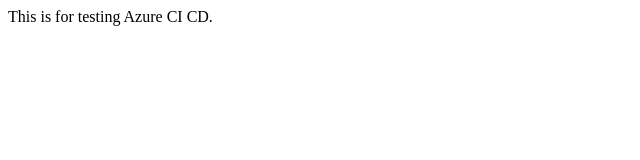
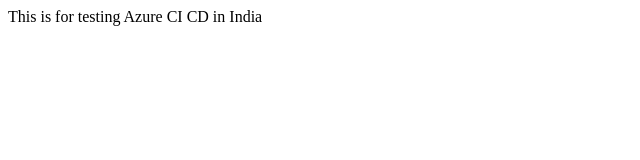
Before and after one commit to sreejithvijayan/TestAzure, a plain HTML site: page index.html in a window 1280 px wide. Shown: the full height of the page, 0-640 px from the left. Drawn offline with Linux system fonts and the light colour scheme.

Commit message:
Update and rename test.html to index.html

```diff
--- a/test.html
+++ b/index.html
@@ -1,6 +1,6 @@
 <html>
 <head></head>
 <body>
- This is for testing Azure CI CD.
+ This is for testing Azure CI CD in India
 </body>
 </html>
```
